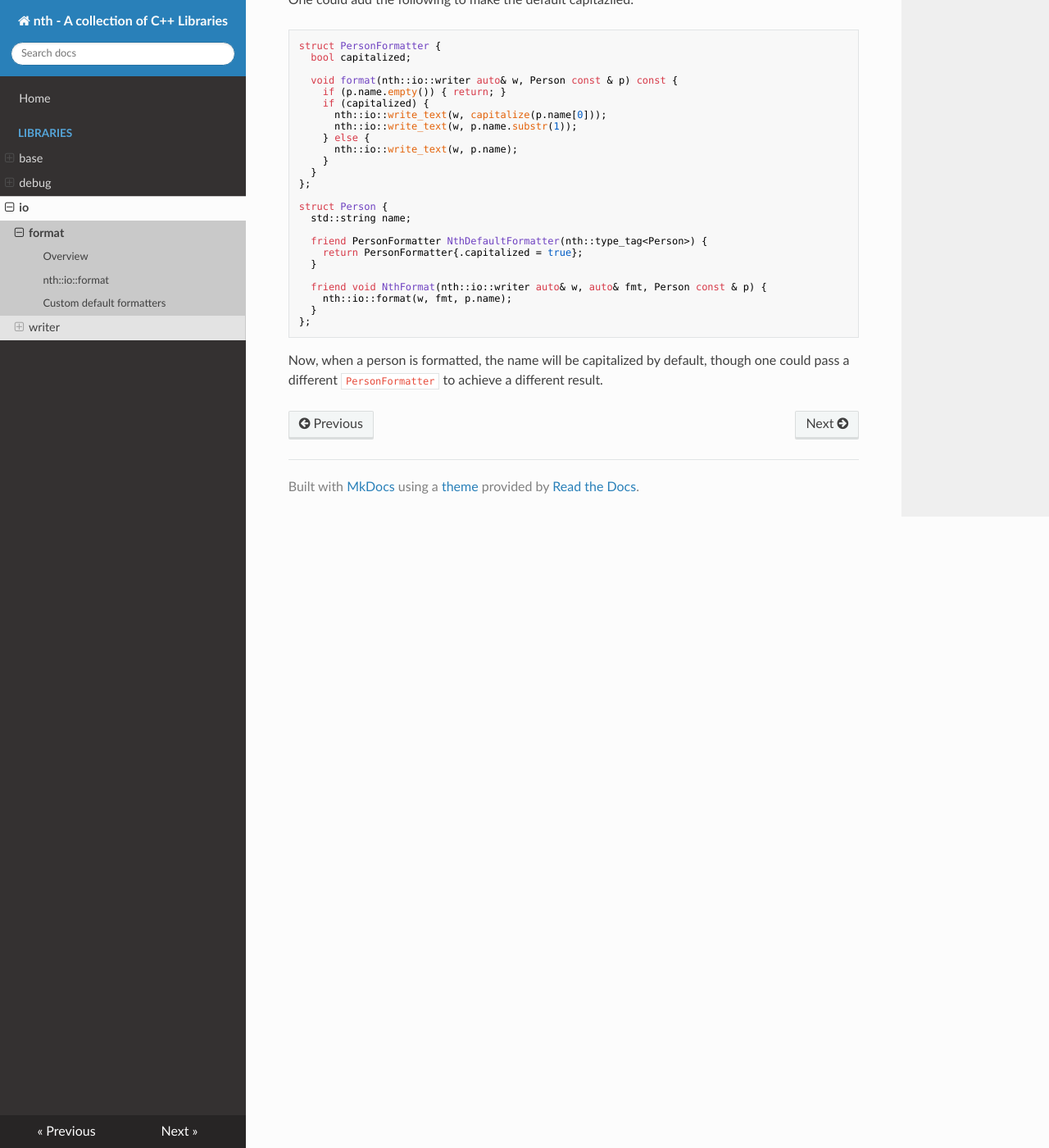
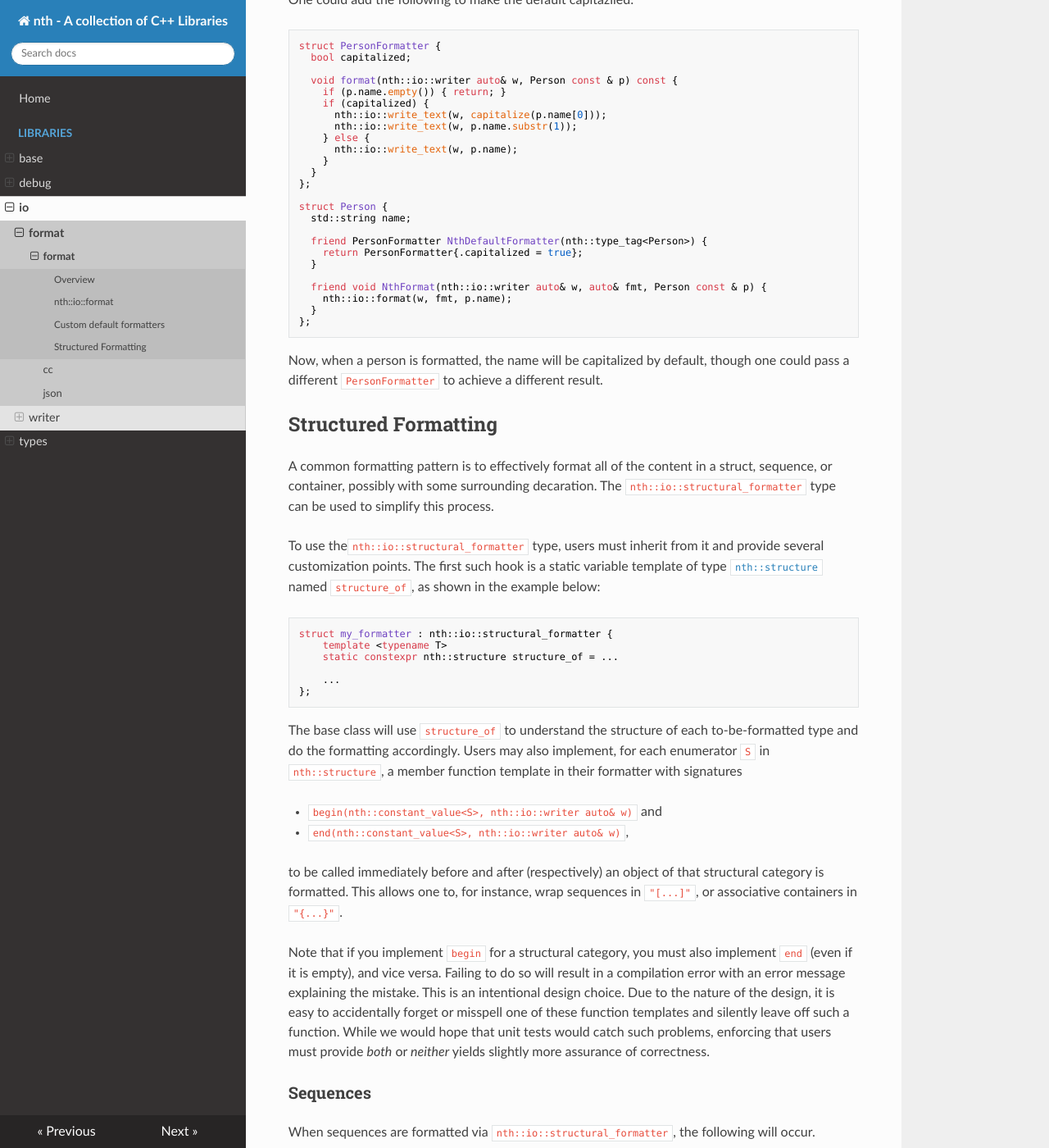
Before and after one commit to asoffer/nth, an MkDocs documentation site: the page built from docs/io/format/format.md, in a window 1280 px wide and 1400 px high, scrolled down 1350 px. Shown: the whole window at 82% size. Built offline with MkDocs 1.6.1, drawn with Linux system fonts in a browser that asks for light colours; nearby versions of some CDN libraries; some of the changed text lies outside the part shown.

Commit message:
Documentation.

````diff
--- a/docs/io/format/format.md
+++ b/docs/io/format/format.md
@@ -86,3 +86,74 @@ struct Person {
 
 Now, when a person is formatted, the name will be capitalized by default, though one could pass a
 different `PersonFormatter` to achieve a different result.
+
+## Structured Formatting
+
+A common formatting pattern is to effectively format all of the content in a struct, sequence, or
+container, possibly with some surrounding decaration. The `nth::io::structural_formatter` type
+can be used to simplify this process.
+
+To use the`nth::io::structural_formatter` type, users must inherit from it and provide several
+customization points. The first such hook is a static variable template of type
+[`nth::structure`](/types/structure) named `structure_of`, as shown in the example below:
+
+```
+struct my_formatter : nth::io::structural_formatter {
+    template <typename T>
+    static constexpr nth::structure structure_of = ...
+
+    ...
+};
+```
+
+The base class will use `structure_of` to understand the structure of each to-be-formatted type and
+do the formatting accordingly. Users may also implement, for each enumerator `S` in `nth::structure`, a
+member function template in their formatter with signatures
+
+* `begin(nth::constant_value<S>, nth::io::writer auto& w)` and
+* `end(nth::constant_value<S>, nth::io::writer auto& w)`,
+
+to be called immediately before and after (respectively) an object of that structural category is
+formatted. This allows one to, for instance, wrap sequences in `"[...]"`, or associative containers in
+`"{...}"`.
+
+Note that if you implement `begin` for a structural category, you must also implement `end` (even if
+it is empty), and vice versa. Failing to do so will result in a compilation error with an error
+message explaining the mistake. This is an intentional design choice. Due to the nature of the
+design, it is easy to accidentally forget or misspell one of these function templates and silently
+leave off such a function. While we would hope that unit tests would catch such problems, enforcing
+that users must provide _both_ or _neither_ yields slightly more assurance of correctness.
+
+### Sequences
+When sequences are formatted via `nth::io::structural_formatter`, the following will occur.
+
+```
+nth::io::begin_format<nth::structure::sequence>(w, fmt);
+for (auto const& element : seq) {
+  nth::io::begin_format<nth::structure::entry>(w, fmt);
+  nth::io::format(w, fmt, element);
+  nth::io::end_format<nth::structure::entry>(w, fmt);
+}
+nth::io::end_format<nth::structure::sequence>(w, fmt);
+```
+
+### Associative containers
+When associative containers are formatted via `nth::io::structural_formatter`, the following will occur.
+
+```
+nth::io::begin_format<nth::structure::associative>(w, fmt);
+for (auto const& [k, v] : associative_container) {
+  nth::io::begin_format<nth::structure::key>(w, fmt);
+  nth::io::format(w, fmt, k);
+  nth::io::end_format<nth::structure::key>(w, fmt);
+
+  nth::io::begin_format<nth::structure::value>(w, fmt);
+  nth::io::format(w, fmt, v);
+  nth::io::end_format<nth::structure::value>(w, fmt);
+}
+nth::io::end_format<nth::structure::associative>(w, fmt);
+```
+
+### Objects
+
+There is no provided builtin mechanism for formatting objects.
--- a/mkdocs.yml
+++ b/mkdocs.yml
@@ -24,7 +24,10 @@ nav:
     # - dynamic: dynamic.md
     #- hash: hash.md
     - io:
-      - format: io/format/format.md
+      - format:
+        - format: io/format/format.md
+        - cc: io/format/cc.md
+        - json: io/format/json.md
       - writer:
         - writer: io/writer/writer.md
         - file: io/writer/file.md
@@ -37,7 +40,8 @@ nav:
     #- strings: strings.md
     #- test: test.md
     #- try: try.md
-    #- types: types.md
+    - types:
+      - structure: types/structure.md
     #- utility: utility.md
 theme:
   name: readthedocs
````
Also changed, not shown: docs/io/format/cc.md (added, +4 -0 lines), docs/io/format/json.md (added, +6 -0 lines), docs/types/structure.md (added, +50 -0 lines), 1 other file.
